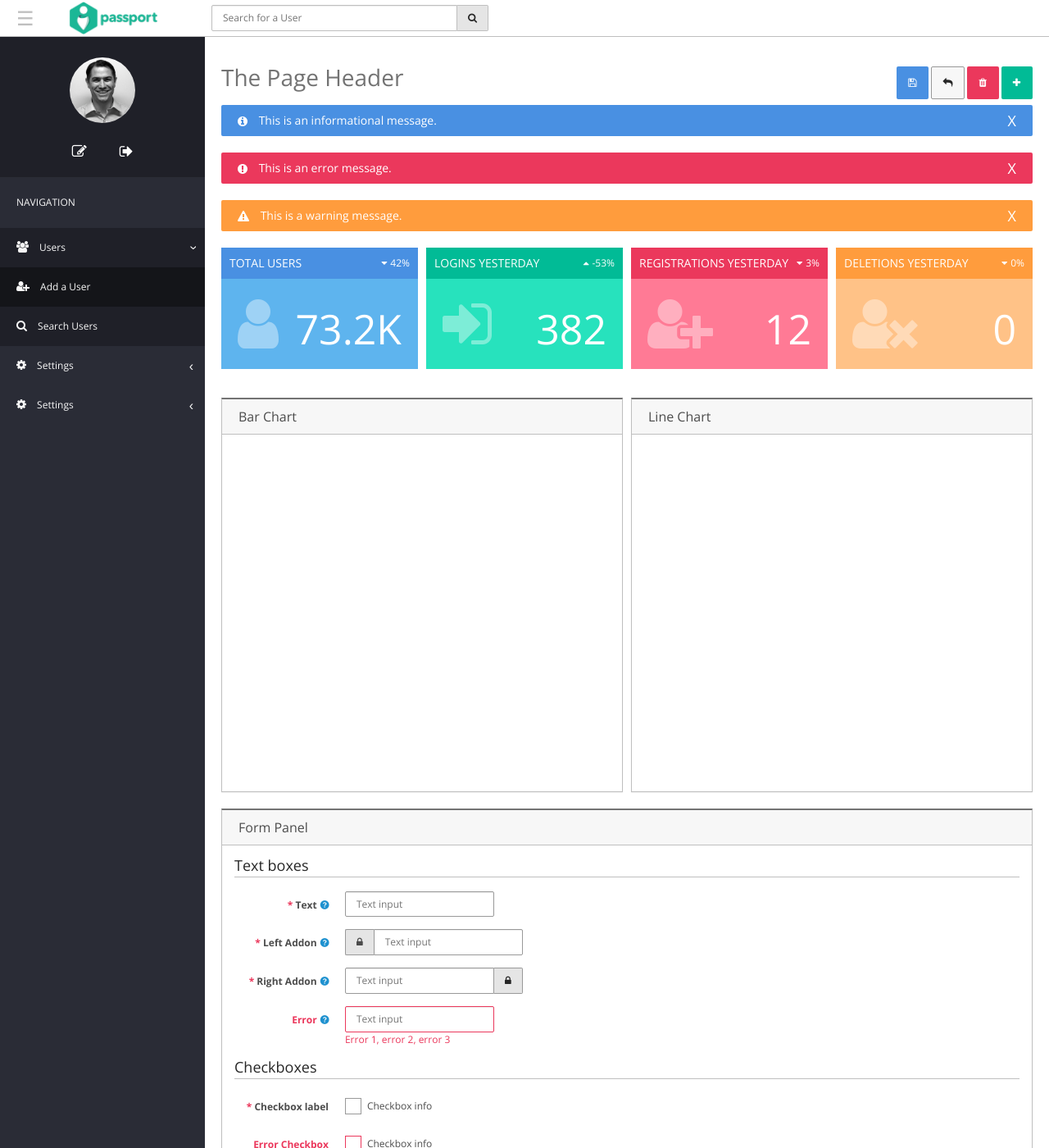
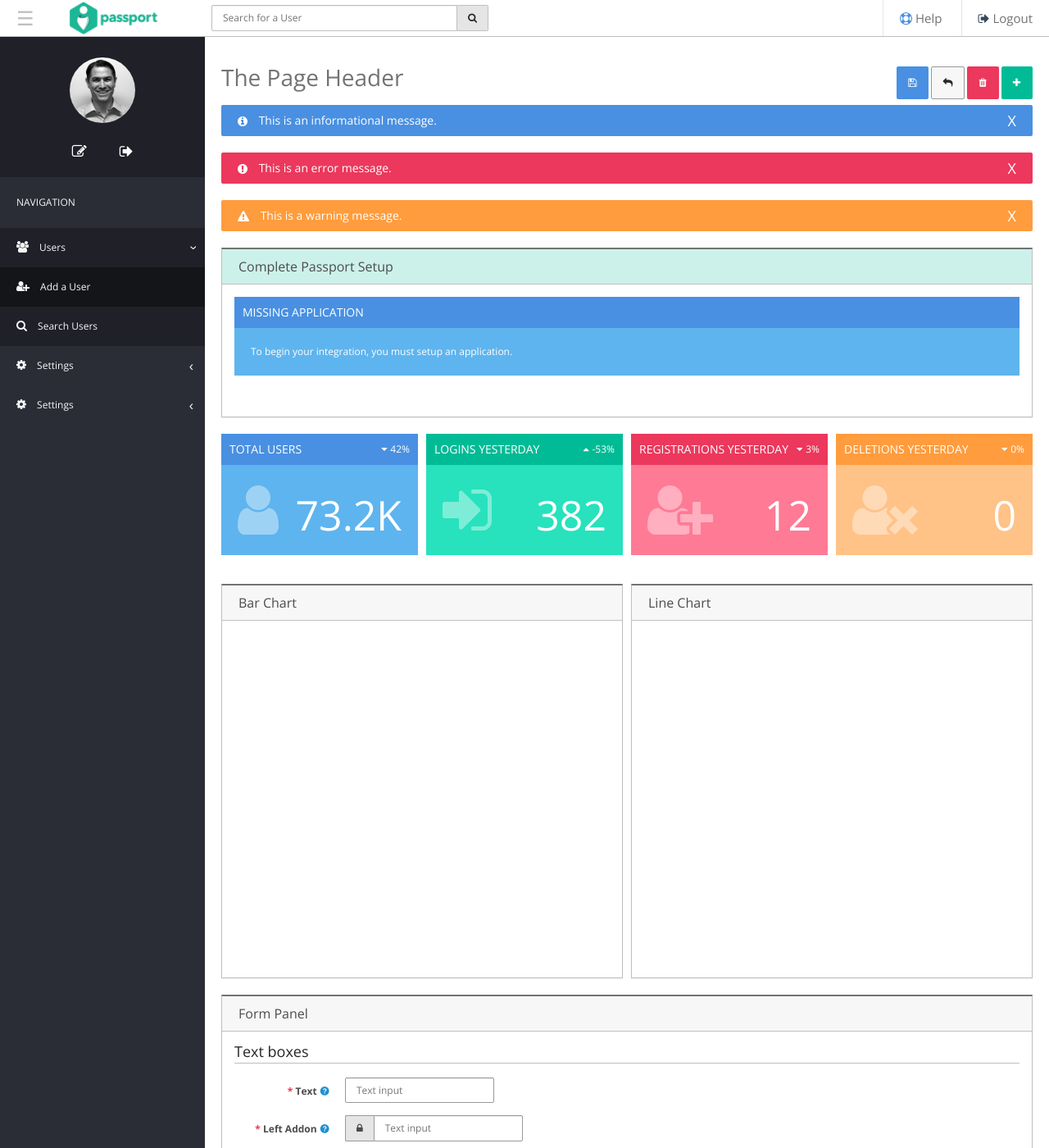
Before and after one commit to FusionAuth/fusionauth-style, a Jekyll site: the page built from index.md, in a window 1280 px wide and 1400 px high. Shown: the whole window at 82% size. Built offline with Jekyll 4.4.1, drawn with Linux system fonts in a browser that asks for light colours; nearby versions of some CDN libraries; library files that are not in the unit come from our copies.

Commit message:
Refactored JS to Prime and changed panel and card layouts a bit to handle more cases

```diff
--- a/_layouts/default.html
+++ b/_layouts/default.html
@@ -169,14 +124,22 @@
       </div>
     </form>
   </div>
+  <div class="right-menu">
+    <nav>
+      <ul>
+        <li><a href="#"><i class="fa fa-life-ring"></i> Help</a></li>
+        <li><a href="#"><i class="fa fa-sign-out"></i> Logout</a></li>
+      </ul>
+    </nav>
+  </div>
 </header>
 <div class="app-body">
   <div class="app-sidebar">
     <header>
       <img src="/images/avatar.jpg"/>
       <ul>
-        <li><a href="#" data-help="Edit Profile"><i class="fa fa-pencil-square-o"></i></a></li>
-        <li><a href="#" data-help="Logout"><i class="fa fa-sign-out"></i></a></li>
+        <li><a href="#" data-tooltip="Edit Profile"><i class="fa fa-pencil-square-o"></i></a></li>
+        <li><a href="#" data-tooltip="Logout"><i class="fa fa-sign-out"></i></a></li>
       </ul>
     </header>
 
@@ -224,10 +187,10 @@
       <div class="row baseline-xs">
         <h1 class="col-xs">The Page Header</h1>
         <div class="buttons col-xs end-xs">
-          <button class="blue button square" data-help="Save"><i class="fa fa-save"></i></button>
-          <a href="#" class="gray button square" data-help="Cancel"><i class="fa fa-reply"></i></a>
-          <a href="#" class="red button square" data-help="Delete"><i class="fa fa-trash"></i></a>
-          <a href="#" class="green button square" data-help="Add"><i class="fa fa-plus"></i></a>
+          <button class="blue button square" data-tooltip="Save"><i class="fa fa-save"></i></button>
+          <a href="#" class="gray button square" data-tooltip="Cancel"><i class="fa fa-reply"></i></a>
+          <a href="#" class="red button square" data-tooltip="Delete"><i class="fa fa-trash"></i></a>
+          <a href="#" class="green button square" data-tooltip="Add"><i class="fa fa-plus"></i></a>
         </div>
       </div>
       <div class="row">
@@ -260,6 +223,29 @@
     </header>
     <div class="container-fluid">
       <div class="row">
+        <div class="col-xs">
+          <div class="panel green">
+            <h2>Complete Passport Setup</h2>
+            <main class="row">
+              <div class="col-xs">
+                <div class="blue card">
+                  <header>
+                    <h3>Missing Application</h3>
+                  </header>
+                  <main>
+                    <p>
+                      To begin your integration, you must setup an application.
+                    </p>
+                  </main>
+                </div>
+              </div>
+            </main>
+          </div>
+        </div>
+      </div>
+    </div>
+    <div class="container-fluid">
+      <div class="row">
         <div class="col-lg-3 col-md-6 col-sm-12 col-xs-12">
           <div class="blue card">
             <header>
@@ -268,7 +254,7 @@
             </header>
             <main>
               <i class="fa fa-user"></i>
-              <p>73.2K</p>
+              <p class="large">73.2K</p>
             </main>
           </div>
         </div>
@@ -280,7 +266,7 @@
             </header>
             <main>
               <i class="fa fa-sign-in"></i>
-              <p>382</p>
+              <p class="large">382</p>
             </main>
           </div>
         </div>
@@ -292,7 +278,7 @@
             </header>
             <main>
               <i class="fa fa-user-plus"></i>
-              <p>12</p>
+              <p class="large">12</p>
             </main>
           </div>
         </div>
@@ -304,7 +290,7 @@
             </header>
             <main>
               <i class="fa fa-user-times"></i>
-              <p>0</p>
+              <p class="large">0</p>
             </main>
           </div>
         </div>
@@ -315,17 +301,17 @@
         <div class="col-lg-6 col-md-6 col-sm-12 col-xs-12">
           <div class="panel">
             <h2>Bar Chart</h2>
-            <div class="body">
+            <main>
               <canvas id="bar-chart" width="400" height="400"></canvas>
-            </div>
+            </main>
           </div>
         </div>
         <div class="col-lg-6 col-md-6 col-sm-12 col-xs-12">
           <div class="panel">
             <h2>Line Chart</h2>
-            <div class="body">
+            <main>
               <canvas id="line-chart" width="400" height="400"></canvas>
-            </div>
+            </main>
           </div>
         </div>
       </div>
@@ -333,17 +319,17 @@
     <div class="container-fluid">
       <div class="panel">
         <h2>Form Panel</h2>
-        <div class="body">
+        <main>
           <form class="labels-left">
             <fieldset>
               <legend>Text boxes</legend>
               <div class="form-row">
-                <label for="text" data-help="Some tooltip help text that is very long and will wrap multiple lines and such."><span class="required">*</span> Text</label>
+                <label for="text" data-tooltip="Some tooltip help text that is very long and will wrap multiple lines and such."><span class="required">*</span> Text</label>
                 <input type="text" id="text" placeholder="Text input"/>
               </div>
 
               <div class="form-row">
-                <label for="text-left-icon" data-help="Some tooltip help text that is very long and will wrap multiple lines and such."><span class="required">*</span> Left Addon</label>
+                <label for="text-left-icon" data-tooltip="Some tooltip help text that is very long and will wrap multiple lines and such."><span class="required">*</span> Left Addon</label>
                 <div class="input-addon">
                   <span class="input-icon-left"><i class="fa fa-lock"></i></span>
                   <input type="text" id="text-left-icon" placeholder="Text input"/>
@@ -351,7 +337,7 @@
               </div>
 
               <div class="form-row">
-                <label for="text-right-icon" data-help="Some tooltip help text that is very long and will wrap multiple lines and such."><span class="required">*</span> Right Addon</label>
+                <label for="text-right-icon" data-tooltip="Some tooltip help text that is very long and will wrap multiple lines and such."><span class="required">*</span> Right Addon</label>
                 <div class="input-addon">
                   <input type="text" id="text-right-icon" placeholder="Text input"/>
                   <span class="input-icon-right"><i class="fa fa-lock"></i></span>
@@ -359,7 +345,7 @@
               </div>
 
               <div class="form-row">
-                <label for="error" class="error" data-help="Short">Error</label>
+                <label for="error" class="error" data-tooltip="Short">Error</label>
                 <input type="text" id="error" class="error" placeholder="Text input"/>
                 <span class="error">Error 1, error 2, error 3</span>
               </div>
@@ -460,7 +446,7 @@
               </div>
               <div class="form-row">
                 <label for="sean-toggle">Toggle</label>
-                <label class="sean-toggle"><input type="checkbox" id=sean-"toggle"/><span class="rail"></span><span class="pin"></span></label>
+                <label class="sean-toggle"><input type="checkbox" id="sean-toggle"/><span class="rail"></span><span class="pin"></span></label>
               </div>
               <div class="form-row">
                 <label for="multi-select">Multi-select</label>
@@ -492,22 +478,22 @@
               <button class="blue button">Back</button>
             </div>
           </form>
-        </div>
+        </main>
       </div>
 
       <div class="panel">
         <h2>Form Panel</h2>
-        <div class="body">
+        <main>
           <form class="labels-above">
             <fieldset>
               <legend>Text boxes</legend>
               <div class="form-row">
-                <label for="text-above" data-help="Some tooltip help text that is very long and will wrap multiple lines and such."><span class="required">*</span> Text</label>
+                <label for="text-above" data-tooltip="Some tooltip help text that is very long and will wrap multiple lines and such."><span class="required">*</span> Text</label>
                 <input type="text" id="text-above" placeholder="Text input"/>
               </div>
 
               <div class="form-row">
-                <label for="text-left-icon-above" data-help="Some tooltip help text that is very long and will wrap multiple lines and such."><span class="required">*</span> Left Addon</label>
+                <label for="text-left-icon-above" data-tooltip="Some tooltip help text that is very long and will wrap multiple lines and such."><span class="required">*</span> Left Addon</label>
                 <div class="input-addon">
                   <span class="input-icon-left"><i class="fa fa-lock"></i></span>
                   <input type="text" id="text-left-icon-above" placeholder="Text input"/>
@@ -515,7 +501,7 @@
               </div>
 
               <div class="form-row">
-                <label for="text-right-icon-above" data-help="Some tooltip help text that is very long and will wrap multiple lines and such."><span class="required">*</span> Right Addon</label>
+                <label for="text-right-icon-above" data-tooltip="Some tooltip help text that is very long and will wrap multiple lines and such."><span class="required">*</span> Right Addon</label>
                 <div class="input-addon">
                   <input type="text" id="text-right-icon-above" placeholder="Text input"/>
                   <span class="input-icon-right"><i class="fa fa-lock"></i></span>
@@ -523,7 +509,7 @@
               </div>
 
               <div class="form-row">
-                <label for="error-above" class="error" data-help="Short">Error</label>
+                <label for="error-above" class="error" data-tooltip="Short">Error</label>
                 <input type="text" id="error-above" class="error" placeholder="Text input"/>
                 <span class="error">Error 1, error 2, error 3</span>
               </div>
@@ -641,12 +627,12 @@
               <button class="blue button">Back</button>
             </div>
           </form>
-        </div>
+        </main>
       </div>
 
       <div class="panel">
         <h2>Table panel</h2>
-        <div class="body">
+        <main>
           <table>
             <thead>
             <tr>
@@ -661,19 +647,19 @@
               <td class="tight"><input type="checkbox"></td>
               <td class="text-left">Value 2</td>
               <td class="text-right">Value 3</td>
-              <td class="text-right"><a href="#" class="blue button square" data-help="Edit"><i class="fa fa-pencil"></i></a></td>
+              <td class="text-right"><a href="#" class="blue button square" data-tooltip="Edit"><i class="fa fa-pencil"></i></a></td>
             </tr>
             <tr>
               <td class="tight"><input type="checkbox"></td>
               <td class="text-left">Value 2</td>
               <td class="text-right">Value 3</td>
-              <td class="text-right"><a href="#" class="blue button square" data-help="Edit"><i class="fa fa-pencil"></i></a></td>
+              <td class="text-right"><a href="#" class="blue button square" data-tooltip="Edit"><i class="fa fa-pencil"></i></a></td>
             </tr>
             <tr>
               <td class="tight"><input type="checkbox"></td>
               <td class="text-left">Value 2</td>
               <td class="text-right">Value 3</td>
-              <td class="text-right"><a href="#" class="blue button square" data-help="Edit"><i class="fa fa-pencil"></i></a></td>
+              <td class="text-right"><a href="#" class="blue button square" data-tooltip="Edit"><i class="fa fa-pencil"></i></a></td>
             </tr>
             </tbody>
           </table>
@@ -698,12 +684,12 @@
               </p>
             </div>
           </div>
-        </div>
+        </main>
       </div>
 
       <div class="panel">
         <h2>Searchable table panel</h2>
-        <div class="body">
+        <main>
           <div class="gray-panel">
             <form action="#" class="labels-above row">
               <div class="col-lg-4 col-md-12 col-sm-12 col-xs-12">
@@ -759,27 +745,27 @@
               <td class="tight"><input type="checkbox"></td>
               <td class="text-left">Value 2</td>
               <td class="text-right">Value 3</td>
-              <td class="text-right"><a href="#" class="blue button square" data-help="Edit"><i class="fa fa-pencil"></i></a></td>
+              <td class="text-right"><a href="#" class="blue button square" data-tooltip="Edit"><i class="fa fa-pencil"></i></a></td>
             </tr>
             <tr>
               <td class="tight"><input type="checkbox"></td>
               <td class="text-left">Value 2</td>
               <td class="text-right">Value 3</td>
-              <td class="text-right"><a href="#" class="blue button square" data-help="Edit"><i class="fa fa-pencil"></i></a></td>
+              <td class="text-right"><a href="#" class="blue button square" data-tooltip="Edit"><i class="fa fa-pencil"></i></a></td>
             </tr>
             <tr>
               <td class="tight"><input type="checkbox"></td>
               <td class="text-left">Value 2</td>
               <td class="text-right">Value 3</td>
-              <td class="text-right"><a href="#" class="blue button square" data-help="Edit"><i class="fa fa-pencil"></i></a></td>
+              <td class="text-right"><a href="#" class="blue button square" data-tooltip="Edit"><i class="fa fa-pencil"></i></a></td>
             </tr>
             </tbody>
           </table>
-        </div>
+        </main>
       </div>
       <div class="panel">
         <h2>Tabs</h2>
-        <div class="body">
+        <main>
           <ul id="tabs" class="tabs">
             <li><a href="#tab-1">Tab 1</a></li>
             <li><a href="#tab-2">Tab 2</a></li>
@@ -804,7 +790,7 @@
           <div id="tab-9"><p> Tab 9 contents </p></div>
           <div id="tab-10"><p> Tab 10 contents </p></div>
           <div id="tab-11"><p> Tab 11 contents </p></div>
-        </div>
+        </main>
       </div>
       <div id="buttons">
         <a class="blue button" href="#">Test</a>
--- a/_sass/application.scss
+++ b/_sass/application.scss
@@ -67,6 +67,51 @@
 
     .input-icon-right {
       border-color: $gray-3;
+    }
+  }
+
+  .right-menu {
+    display: none;
+    flex: 1 0 auto;
+    height: 100%;
+    text-align: right;
+
+    @media (min-width: 770px) {
+      display: block;
+    }
+
+    nav {
+      height: 100%;
+
+      ul {
+        height: 100%;
+        list-style: none;
+        margin: 0;
+        padding: 0;
+
+        li {
+          border-left: 1px solid $gray-2;
+          display: inline-block;;
+          height: 100%;
+          padding: 15px 20px;
+          vertical-align: center;
+
+          a {
+            color: $gray-5;
+            font-size: 15px;
+            line-height: 15px;
+            text-decoration: none;
+
+            i.fa-life-ring {
+              color: $blue-medium;
+            }
+
+            i.fa-sign-out {
+              color: $purple-medium;
+            }
+          }
+        }
+      }
     }
   }
 }
--- a/_sass/cards.scss
+++ b/_sass/cards.scss
@@ -41,7 +41,7 @@
     }
   }
 
-  main {
+  > main {
     align-items: baseline;
     display: flex;
     justify-content: space-between;
@@ -59,9 +59,12 @@
 
     p {
       color: #fff;
-      font-size: 50px;
       margin: 0;
       padding: 0;
+
+      &.large {
+        font-size: 50px;
+      }
     }
 
     &:hover i {
--- a/_sass/forms.scss
+++ b/_sass/forms.scss
@@ -49,8 +49,6 @@
 $toggle-rail-color: $gray-5;
 $toggle-rail-highlight-color: $green-gray3;
 $toggle-check-color: $green-medium;
-$tooltip-background-color: $gray-7;
-$tooltip-color: $gray-1;
 
 label {
   color: $label-color;
@@ -62,7 +60,7 @@
     color: $required-color;
   }
 
-  &[data-help]:after {
+  &[data-tooltip]:after {
     font-family: FontAwesome;
     color: #1E91CF;
     content: "\f059";
@@ -478,7 +476,7 @@
 }
 
 .sean-toggle {
-  margin-top: 3px;
+  margin-top: 5px;
   position: relative;
 
   span.rail {
--- a/_sass/panels.scss
+++ b/_sass/panels.scss
@@ -1,6 +1,8 @@
 /*!
  * Copyright (c) 2017, Inversoft Inc., All Rights Reserved
  */
+
+@import 'colors';
 
 /* Panels
 –––––––––––––––––––––––––––––––––––––––––––––––––– */
@@ -24,8 +26,20 @@
     padding: 12px 20px;
   }
 
-  .body {
+  > main {
     padding: 15px;
+  }
+
+  &.blue h2 {
+    background: rgba($blue-medium, 0.2);
+  }
+
+  &.green h2 {
+    background: rgba($green-medium, 0.2);
+  }
+
+  &.red h2 {
+    background: rgba($red-medium, 0.2);
   }
 }
 
```
Also changed, not shown: other parts of _layouts/default.html (+2 -47 lines).
